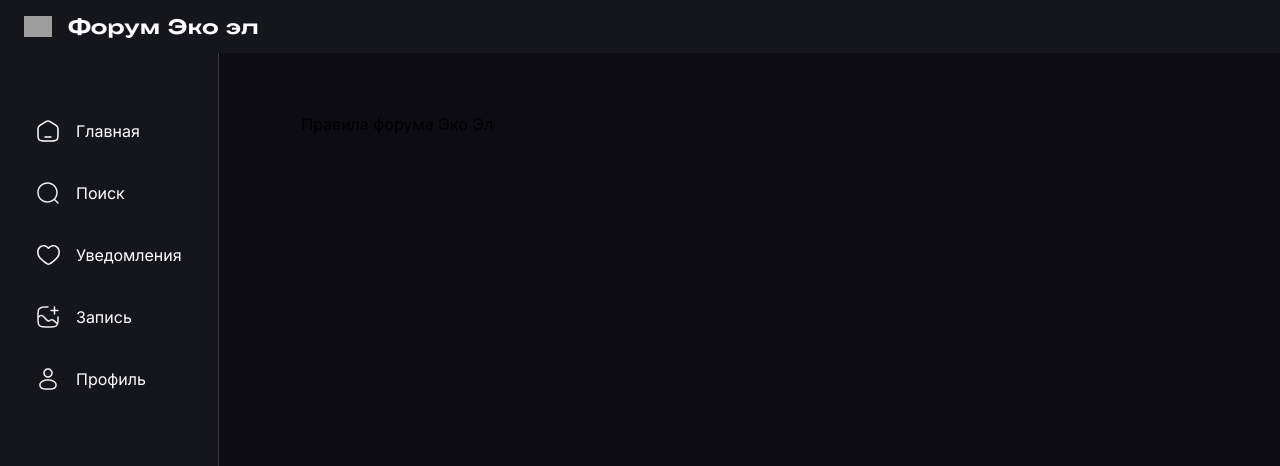
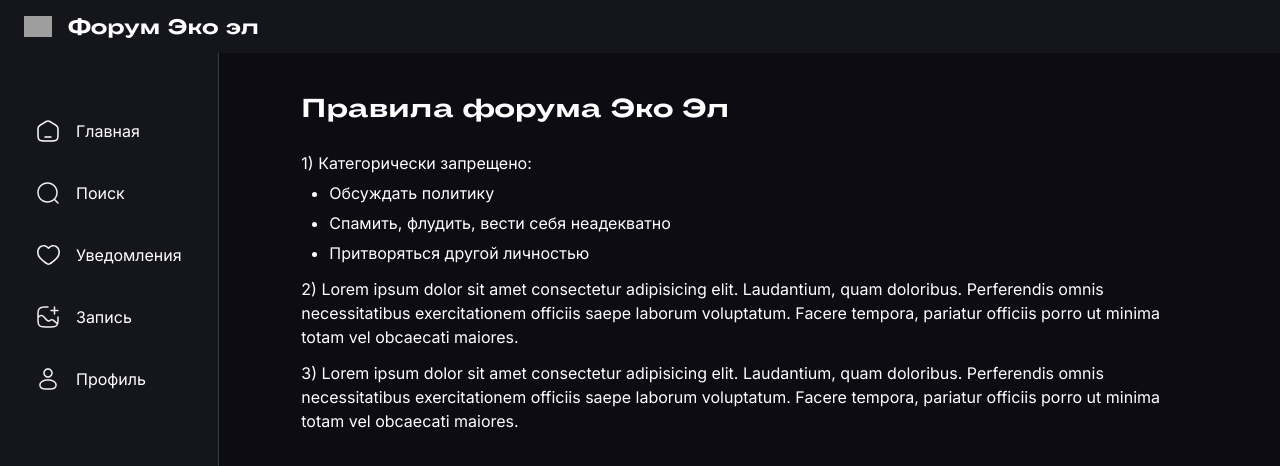
Before and after one commit to kuzcode/ecoel-main, a Next.js app: page /rules in a window 1280 px wide. Shown: the top 466 px of the page. Built offline with nearby package versions, Linux system fonts and the light colour scheme; no server answers; grey boxes are pictures that could not be loaded.

Commit message:
add half of the rules

```diff
--- a/app/(root)/rules/page.tsx
+++ b/app/(root)/rules/page.tsx
@@ -3,7 +3,17 @@ import Footer from "@/components/shared/Footer";
 async function Rules() {
 
   return (
-    <p>Правила форума Эко Эл</p>
+    <><p className="rulesTitle">Правила форума Эко Эл</p>
+    <div className="rulesDiv">
+      <p className="rulesP">1) Категорически запрещено: </p>
+      <ul className="subList">
+        <li><p className="rulesP">Обсуждать политику</p></li>
+        <li><p className="rulesP">Спамить, флудить, вести себя неадекватно</p></li>
+        <li><p className="rulesP">Притворяться другой личностью</p></li>
+      </ul>
+      <p className="rulesP">2) Lorem ipsum dolor sit amet consectetur adipisicing elit. Laudantium, quam doloribus. Perferendis omnis necessitatibus exercitationem officiis saepe laborum voluptatum. Facere tempora, pariatur officiis porro ut minima totam vel obcaecati maiores.</p>
+      <p className="rulesP">3) Lorem ipsum dolor sit amet consectetur adipisicing elit. Laudantium, quam doloribus. Perferendis omnis necessitatibus exercitationem officiis saepe laborum voluptatum. Facere tempora, pariatur officiis porro ut minima totam vel obcaecati maiores.</p>
+    </div></>
   );
 }
 
--- a/app/globals.css
+++ b/app/globals.css
@@ -293,6 +293,28 @@
   font-size: 20px;
 }
 
+.rulesTitle {
+  font-family: 'title';
+  color: #fff;
+  font-size: 26px;
+  margin: -24px 0;
+}
+
+.rulesDiv {
+  margin-top: 48px;
+}
+
+.rulesP {
+  color: #ffffff;
+  margin-bottom: 12px;
+}
+
+.rulesDiv li {
+  list-style-type:disc;
+  color: #fff;
+  margin: -6px 0 0 28px;
+}
+
 @media screen and (max-width: 400px) {
   .title {
     font-size: 18px;
```
